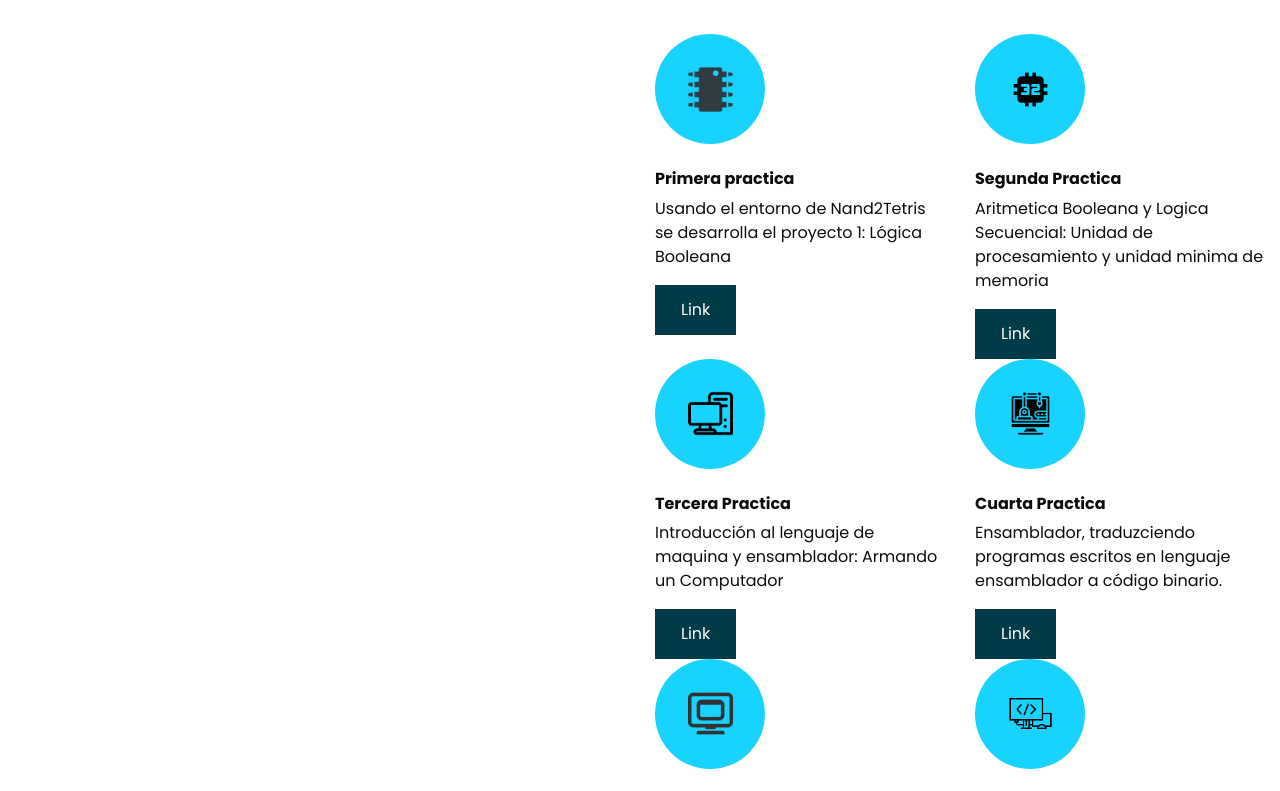
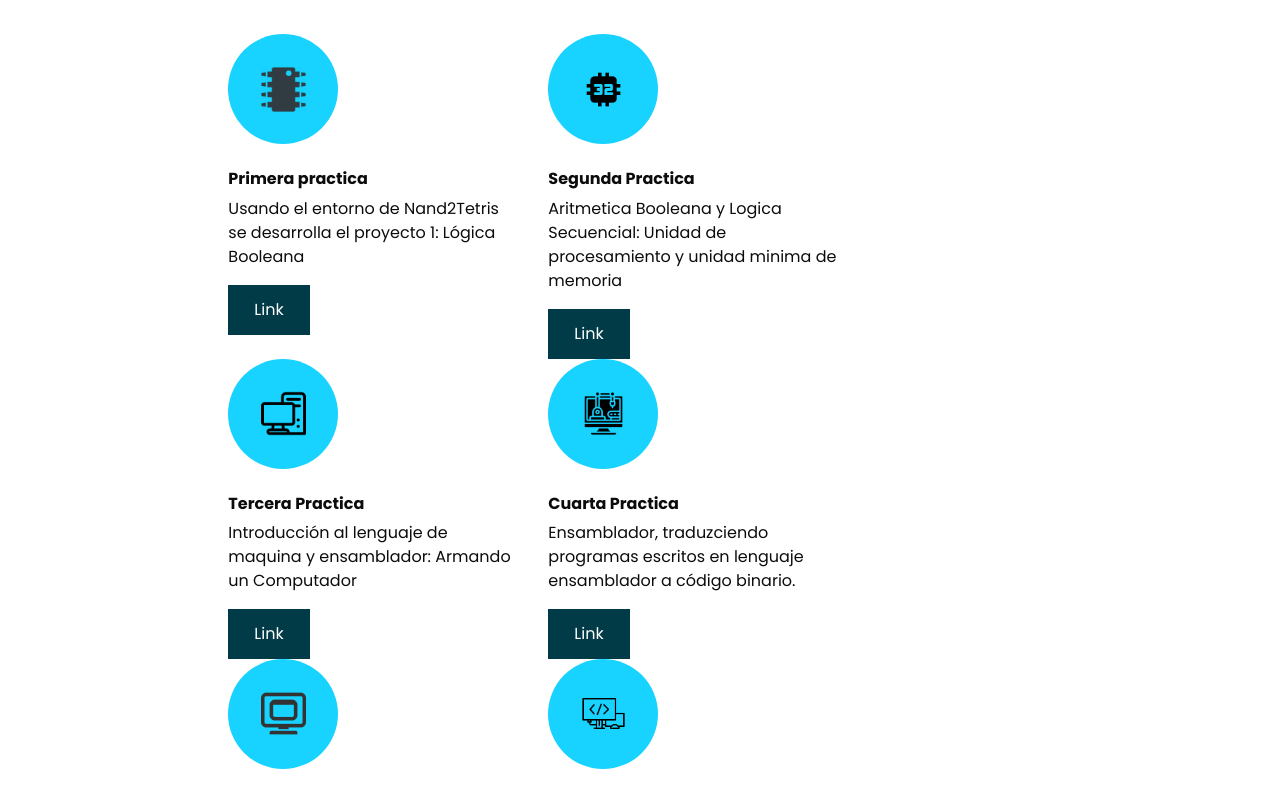
Before and after one commit to ArquitecturaComputadores-Grupo6/CodeCraft, a plain HTML site: page practicas.html in a window 1280 px wide. Shown: the part 232-1023 px from the top of the page. Drawn offline with nearby package versions, Linux system fonts and the light colour scheme.

Commit message:
Update practicas.html

```diff
--- a/practicas.html
+++ b/practicas.html
@@ -65,7 +65,7 @@
   <section class="service_section layout_padding">
     <div class="container-fluid">
       <div class="row">
-        <div class="col-md-6 offset-md-6">
+        <div class="col-md-6 offset-md-2">
           <h2 class="custom_heading">
             <span>PROYECTOS</span>
           </h2>
```
